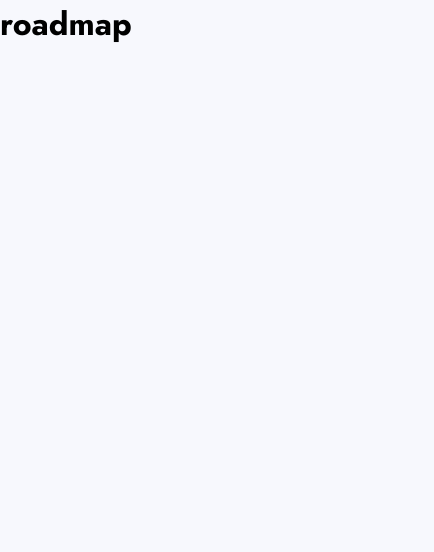
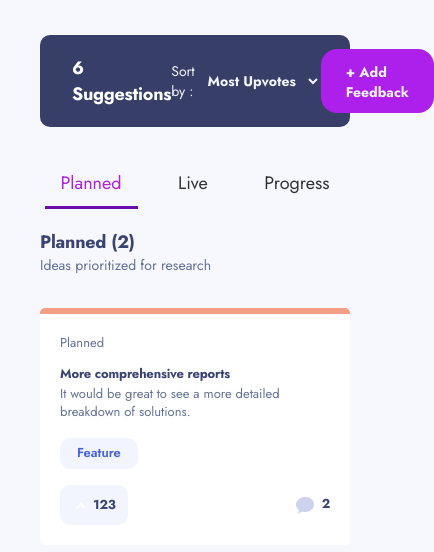
Before and after one commit to ecesemabekdemir/productFeedback, a Next.js app: page /roadmap in a window 390 px wide. Shown: the top 552 px of the page, 434 px wide, since content can reach past the window. Built offline with nearby package versions, Linux system fonts and the light colour scheme.

Commit message:
roadmap page sayfasının responsivi yapıldı

```diff
--- a/app/globals.css
+++ b/app/globals.css
@@ -10,6 +10,7 @@ body {
   line-height: 1.5;
   -webkit-font-smoothing: antialiased;
   background-color: #F7F8FD;
+  margin-inline: 165px;
 }
 
 img, picture, video, canvas, svg {
@@ -36,6 +37,5 @@ h1, h2, h3, h4, h5, h6 {
 .homePage {
   display: flex;
   gap: 30px;
-  margin-inline: 165px;
-  margin-block: 100px;
+  margin-block: 90px;
 }
--- a/app/roadmap/page.jsx
+++ b/app/roadmap/page.jsx
@@ -1,5 +1,11 @@
+import Header from "@/components/header";
+import RoadmapComp from "@/components/roadmap";
+
 export default function RoadmapPage() {
   return (
-    <h1>roadmap</h1>
+    <div className="roadmapContainer">
+      <Header />
+      <RoadmapComp />
+    </div>
   )
 }
--- /dev/null
+++ b/components/roadmap/index.jsx
@@ -0,0 +1,48 @@
+"use client"
+import { useState } from "react";
+import Progress from "./inprogress";
+import Live from "./live";
+import Planned from "./planned";
+import "./roadmap.css"
+
+export  default function RoadmapComp() {
+  const [selectedTab, setSelectedTab] = useState("Planned");
+  return (
+    <div className="filteredSuggestionPart">
+      <div className="filteredSuggestion">
+        <Planned />
+        <Live />
+        <Progress />
+      </div>
+
+      <div className="filteredSuggestionMobil">
+      <div className="tabMenu">
+        <button
+          className={`tabButton ${selectedTab === "Planned" ? "active" : ""}`}
+          onClick={() => setSelectedTab("Planned")}
+        >
+          Planned
+        </button>
+        <button
+          className={`tabButton ${selectedTab === "Live" ? "active" : ""}`}
+          onClick={() => setSelectedTab("Live")}
+        >
+          Live
+        </button>
+        <button
+          className={`tabButton ${selectedTab === "Progress" ? "active" : ""}`}
+          onClick={() => setSelectedTab("Progress")}
+        >
+          Progress
+        </button>
+      </div>
+
+      <div className="filteredSuggestionPart">
+        {selectedTab === "Planned" && <Planned />}
+        {selectedTab === "Live" && <Live />}
+        {selectedTab === "Progress" && <Progress />}
+      </div>
+      </div>
+    </div>
+  )
+}
--- /dev/null
+++ b/components/roadmap/inprogress/index.jsx
@@ -0,0 +1,31 @@
+import CommentIcon from "@/svgs/comment";
+import UpdownIcon from "@/svgs/updownicon";
+import Link from "next/link";
+
+export default function Progress() {
+  return (
+    <div className="plannedContainer">
+      <div className="filteredCardInfo">
+        <h3>In-Progress (3)</h3>
+        <p>Currently being developed</p>
+      </div>
+      <div className="FilteredCard">
+        <p className="filteredTitle"> <span></span> Planned </p>
+        <Link href={"#"}>More comprehensive reports</Link>
+        <p>It would be great to see a more detailed breakdown of solutions.</p>
+        <div className="tag">
+          <button>Feature</button>
+        </div>
+        <div className="filteredActions">
+          <div className="likeBtn">
+            <button> <UpdownIcon /> 123</button>
+          </div>
+          <div className="filteredCommentInfo">
+            <CommentIcon />
+            <p>2</p>
+          </div>
+        </div>
+      </div>
+    </div>
+  )
+}
--- /dev/null
+++ b/components/roadmap/live/index.jsx
@@ -0,0 +1,31 @@
+import CommentIcon from "@/svgs/comment";
+import UpdownIcon from "@/svgs/updownicon";
+import Link from "next/link";
+
+export default function Live() {
+  return (
+    <div className="liveContainer">
+      <div className="filteredCardInfo">
+        <h3>Live (1)</h3>
+        <p>Released features</p>
+      </div>
+      <div className="FilteredCard">
+        <p className="filteredTitle"> <span></span> Planned </p>
+        <Link href={"#"}>More comprehensive reports</Link>
+        <p>It would be great to see a more detailed breakdown of solutions.</p>
+        <div className="tag">
+          <button>Feature</button>
+        </div>
+        <div className="filteredActions">
+          <div className="likeBtn">
+            <button> <UpdownIcon /> 123</button>
+          </div>
+          <div className="filteredCommentInfo">
+            <CommentIcon />
+            <p>2</p>
+          </div>
+        </div>
+      </div>
+    </div>
+  )
+}
--- /dev/null
+++ b/components/roadmap/planned/index.jsx
@@ -0,0 +1,31 @@
+import CommentIcon from "@/svgs/comment";
+import UpdownIcon from "@/svgs/updownicon";
+import Link from "next/link";
+
+export default function Planned() {
+  return (
+    <div className="plannedContainer">
+      <div className="filteredCardInfo">
+        <h3>Planned (2)</h3>
+        <p>Ideas prioritized for research</p>
+      </div>
+      <div className="FilteredCard">
+        <p className="filteredTitle"> <span></span> Planned </p>
+        <Link href={"#"}>More comprehensive reports</Link>
+        <p>It would be great to see a more detailed breakdown of solutions.</p>
+        <div className="tag">
+          <button>Feature</button>
+        </div>
+        <div className="filteredActions">
+          <div className="likeBtn">
+            <button> <UpdownIcon /> 123</button>
+          </div>
+          <div className="filteredCommentInfo">
+            <CommentIcon />
+            <p>2</p>
+          </div>
+        </div>
+      </div>
+    </div>
+  )
+}
--- /dev/null
+++ b/components/roadmap/roadmap.css
@@ -0,0 +1,217 @@
+.roadmapContainer {
+  margin-block: 80px;
+}
+
+.filteredSuggestion {
+  display: flex;
+  justify-content: space-between;
+  gap: 10px;
+  margin-top: 48px;
+}
+
+.filteredSuggestionMobil {
+  display: none;
+}
+
+.filteredCardInfo {
+  margin-bottom: 32px;
+}
+
+.filteredCardInfo h3 {
+  color: #3A4374;
+  font-size: 18px;
+  line-height: 26.01px;
+  letter-spacing: -0.25px;
+}
+
+.filteredCardInfo p {
+  color: #647196;
+  font-size: 16px;
+  font-weight: 400;
+  line-height: 23.12px;
+}
+
+.FilteredCard {
+  width: 350px;
+  background-color: #fff;
+  border-radius: 5px;
+  border-top: 6px solid #F49F85;
+  padding: 30px;
+}
+
+.filteredTitle {
+  margin-bottom: 8px;
+}
+
+.FilteredCard a {
+  text-decoration: none;
+  cursor: pointer;
+  color: #3A4374;
+  font-size: 18px;
+  line-height: 26.01px;
+  letter-spacing: -0.25px;
+  font-weight: 700;
+}
+
+.FilteredCard a:hover {
+  color: #4661E6;
+}
+
+.FilteredCard p {
+  color: #647196;
+  font-size: 16px;
+  line-height: 23.12px;
+  font-weight: 400;
+}
+
+.tag button {
+  background-color: #F2F4FF;
+  color: #4661E6;
+  border: transparent;
+  border-radius: 10px;
+  margin-block: 16px;
+  padding: 6px 17px;
+  font-size: 13px;
+  line-height: 18.79px;
+  font-weight: 600;
+}
+
+.filteredActions {
+  display: flex;
+  justify-content: space-between;
+}
+
+.likeBtn button {
+  display: flex;
+  align-items: center;
+  gap: 8px;
+  background-color: #F2F4FE;
+  padding: 11px 12px 10px 16px;
+  border: transparent;
+  border-radius: 10px;
+  font-weight: 700;
+  font-size: 13px;
+  line-height: 18.79px;
+  letter-spacing: -0.18px;
+  color: #3A4374;
+}
+
+.likeBtn button:hover {
+  background-color: #CFD7FF;
+}
+
+.filteredCommentInfo {
+  display: flex;
+  align-items: center;
+  gap: 8px;
+
+  p {
+    font-size: 16px;
+    color: #3A4374;
+    letter-spacing: -0.22px;
+    font-weight: 700;
+    line-height: 23.12px;
+  }
+}
+
+@media(width <= 768px) {
+  body {
+    margin-inline: 40px;
+  }
+
+  .roadmapContainer {
+    margin-block: 56px;
+  }
+
+  .FilteredCard {
+    width: 100%;
+    padding: 20px;
+  }
+
+  .filteredCardInfo h3 {
+    font-size: 14px;
+    line-height: 20.23px;
+    letter-spacing: -0.19px;
+  }
+
+  .filteredCardInfo p {
+    font-size: 14px;
+    line-height: 20.23px;
+  }
+
+  .FilteredCard a {
+    font-size: 13px;
+    line-height: 18.79px;
+    letter-spacing: -0.18px;
+  }
+
+  .FilteredCard p {
+    font-size: 13px;
+    line-height: 18.79px;
+  }
+}
+
+@media(width <= 425px) {
+  .roadmapContainer {
+    margin-block: inherit;
+  }
+
+  .filteredSuggestion {
+    display: none;
+  }
+
+  .filteredSuggestionMobil {
+    display: block;
+  }
+
+  .FilteredCard {
+    width: 100%;
+    margin-bottom: 16px;
+  }
+
+  .tabMenu {
+    display: flex;
+    justify-content: space-evenly;
+    gap: 20px;
+    margin-bottom: 24px;
+  }
+
+  .tabButton {
+    background: none;
+    border: none;
+    font-size: 18px;
+    padding: 8px 16px;
+    color: #333;
+    cursor: pointer;
+    position: relative;
+  }
+
+  .tabButton.active {
+    color: #AD1FEA;
+  }
+
+  .tabButton.active::after {
+    content: "";
+    position: absolute;
+    bottom: -4px;
+    left: 0;
+    width: 100%;
+    height: 3px;
+    background-color: #6A0DAD;
+    transition: width 0.3s ease;
+  }
+
+  .filteredTitle .indicator {
+    display: inline-block;
+    width: 3px;
+    height: 100%;
+    background-color: #6A0DAD;
+    margin-right: 8px;
+  }
+
+  .filteredCardInfo h3 {
+    font-size: 18px;
+    line-height: 26.01px;
+    letter-spacing: -0.25px;
+  }
+}
--- a/components/sidebarRoadmap/index.jsx
+++ b/components/sidebarRoadmap/index.jsx
@@ -5,7 +5,7 @@ export default function SidebarRoadMap() {
     <div className="sidebarRoadMap">
       <div className="roadMapRouting">
         <h1>Roadmap</h1>
-        <Link href={"#"}> View </Link>
+        <Link href={"roadmap"}> View </Link>
       </div>
       <div className="situation">
         <h3> <span> </span> Planned</h3>
```
Also changed, not shown: components/inprogress/index.jsx (deleted), components/live/index.jsx (deleted), components/planned/index.jsx (deleted).
